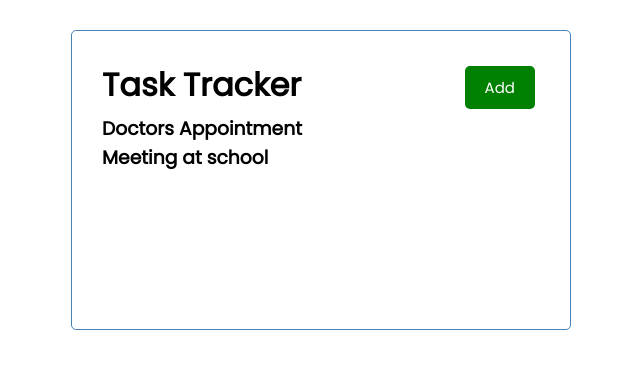
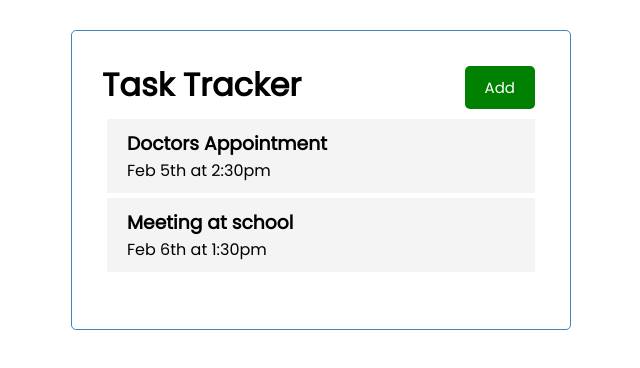
Before and after one commit to HT-Dat/react-task-tracker, a React (Create React App) app: page / in a window 1280 px wide. Shown: the top 368 px of the page, without its empty margins (319-959 px from the left). Built offline with nearby package versions, Linux system fonts and the light colour scheme.

Commit message:
Task component

```diff
--- a/package.json
+++ b/package.json
@@ -8,6 +8,7 @@
     "@testing-library/user-event": "^12.8.3",
     "react": "^17.0.2",
     "react-dom": "^17.0.2",
+    "react-icons": "^4.2.0",
     "react-scripts": "4.0.3",
     "web-vitals": "^1.1.2"
   },
--- /dev/null
+++ b/src/component/Task.js
@@ -0,0 +1,10 @@
+const Task = ({task}) => {
+  return (
+    <div className="task">
+      <h3>{task.text}</h3>
+      <p>{task.day}</p>
+    </div>
+  );
+};
+
+export default Task;
--- a/src/component/Tasks.js
+++ b/src/component/Tasks.js
@@ -1,12 +1,11 @@
-const Tasks = ({tasks}) => {
-
+import Task from "./Task";
+const Tasks = ({ tasks }) => {
   return (
     <>
       {tasks.map((task) => (
-        <h3 key={task.id}>{task.text}</h3>
+        <Task key={task.id} task={task}></Task>
       ))}
     </>
   );
 };
-
 export default Tasks;
```
Also changed, not shown: 1 other file (tests, documents, lock files or other folders).
